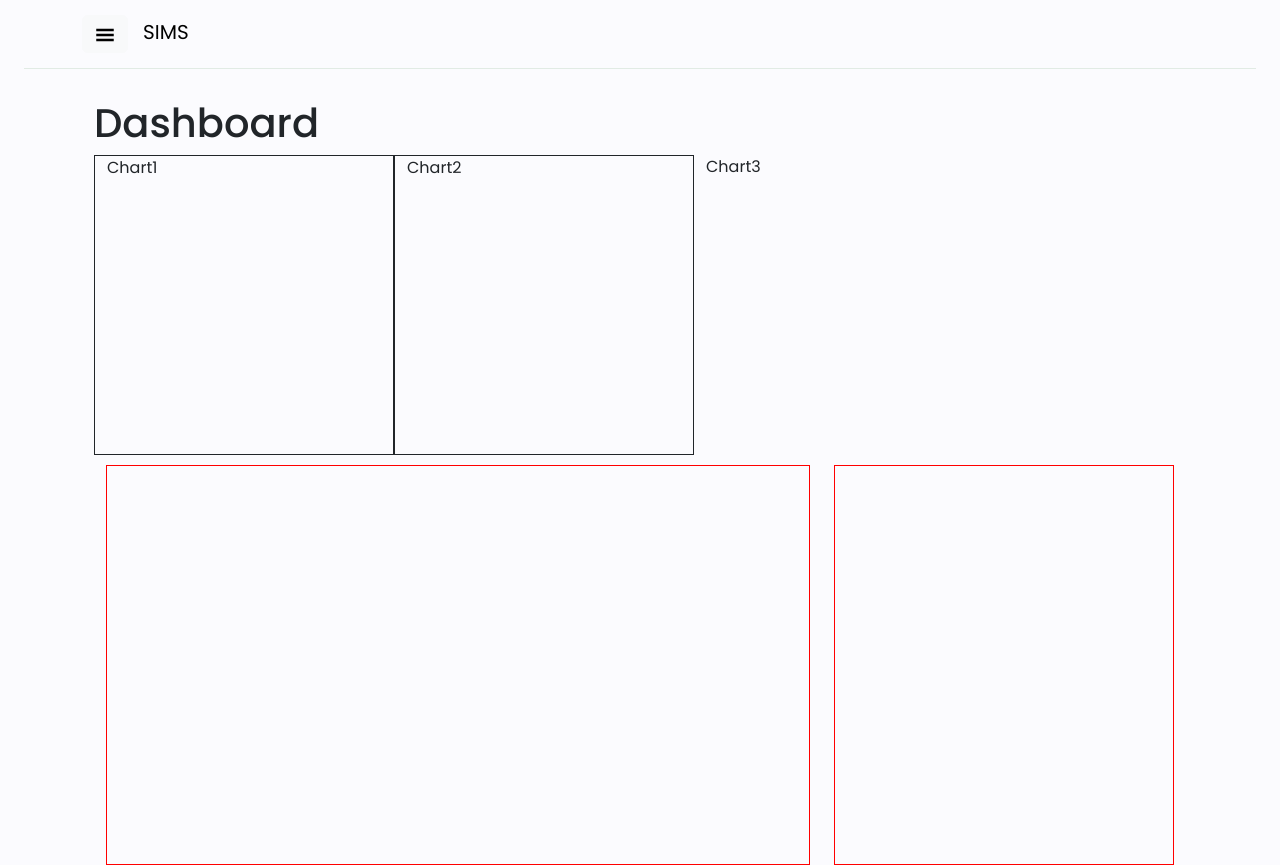
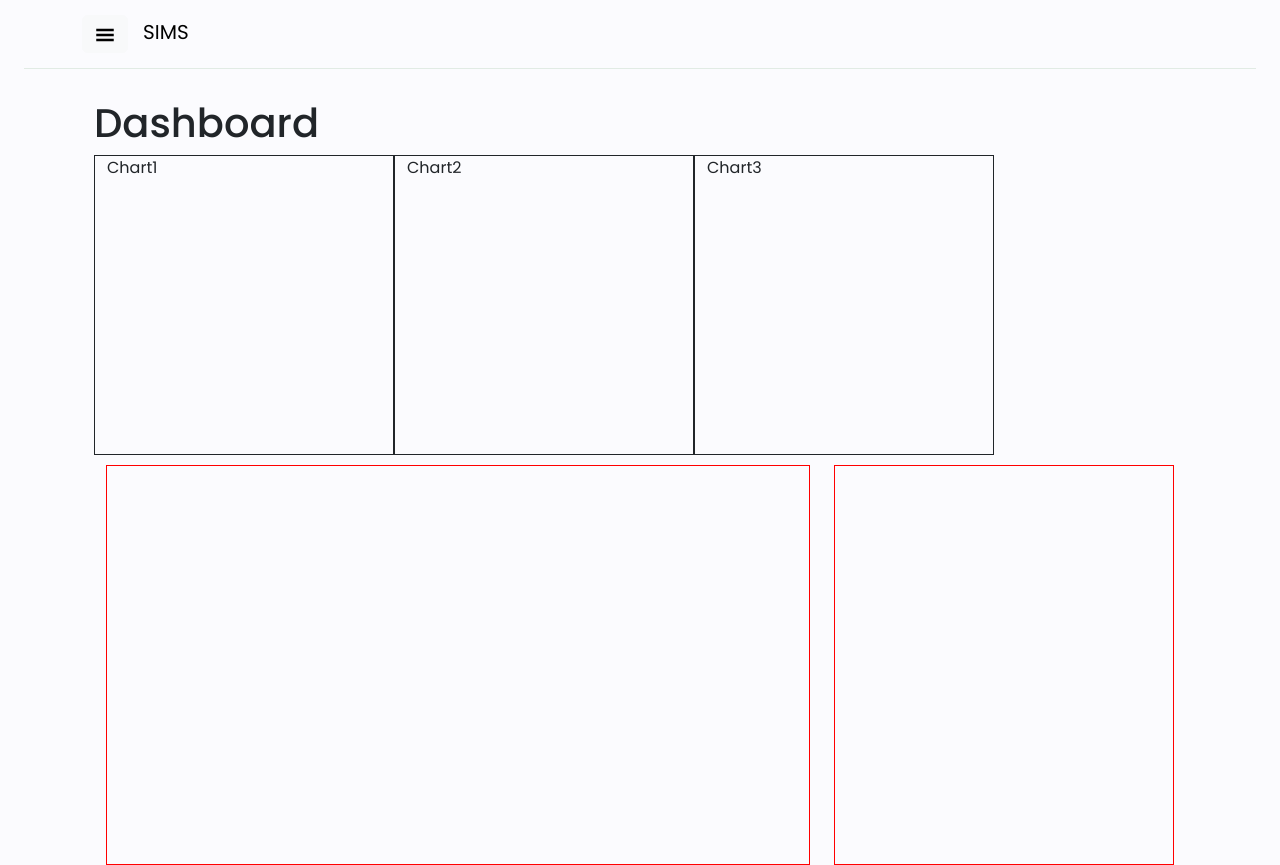
Before and after one commit to MarkRyuo/SalesInventoryManagementSystem_SIMS, a React (Vite) app in the folder client/: page /DashboardPage in a window 1280 px wide. Built offline with nearby package versions, Linux system fonts and the light colour scheme.

Commit message:
Subject : Body

```diff
--- a/client/src/components/Dashboard/Charts.jsx
+++ b/client/src/components/Dashboard/Charts.jsx
@@ -13,7 +13,7 @@ export const Charts = () => {
     return (
         <>
             <div className="mainChart">
-                <Row>
+                <Row className="">
                     <Col lg={4} className={DashStyle.colChart1}>
                         <Chart1 />
                     </Col>
--- a/client/src/components/Dashboard/Dashboard.module.css
+++ b/client/src/components/Dashboard/Dashboard.module.css
@@ -17,7 +17,7 @@
     border: 1px solid;
 }
 
-.colChart2 {
+.colChart3 {
     width: 300px;
     height: 300px;
 
```
